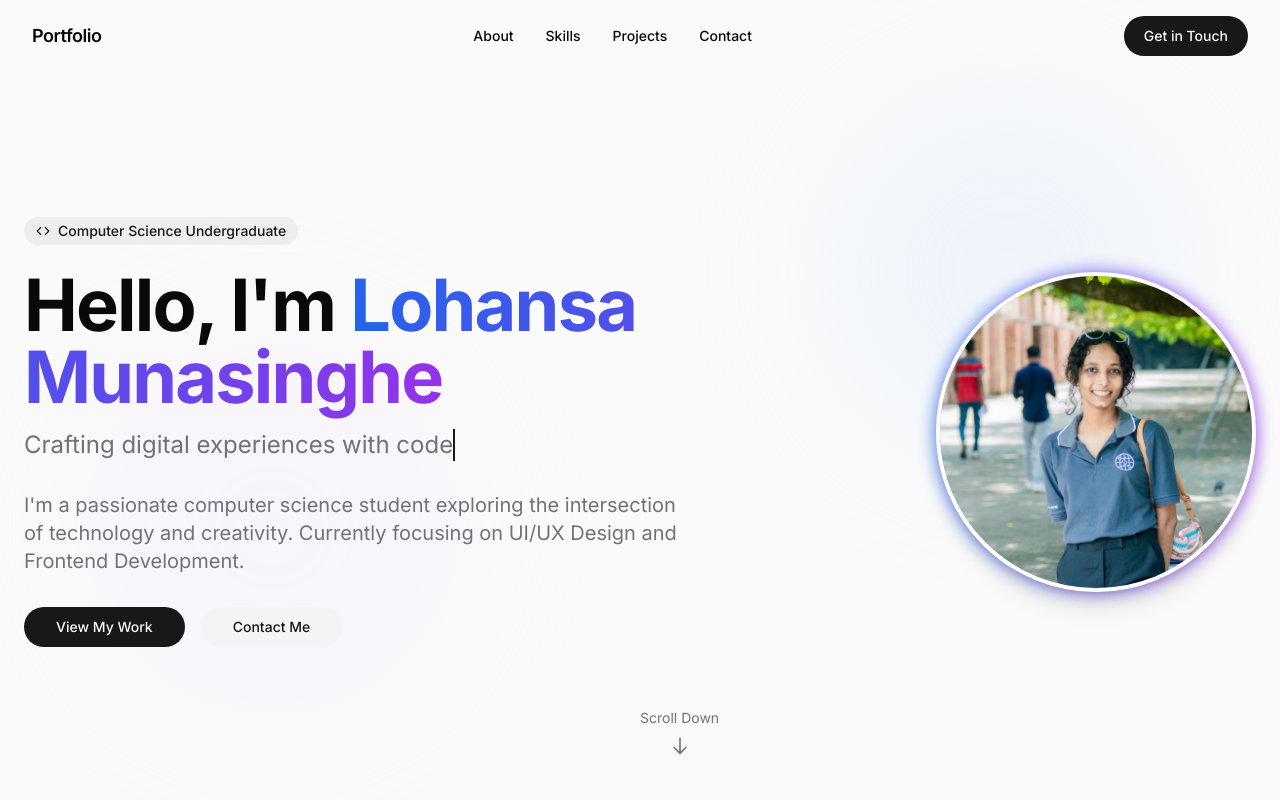
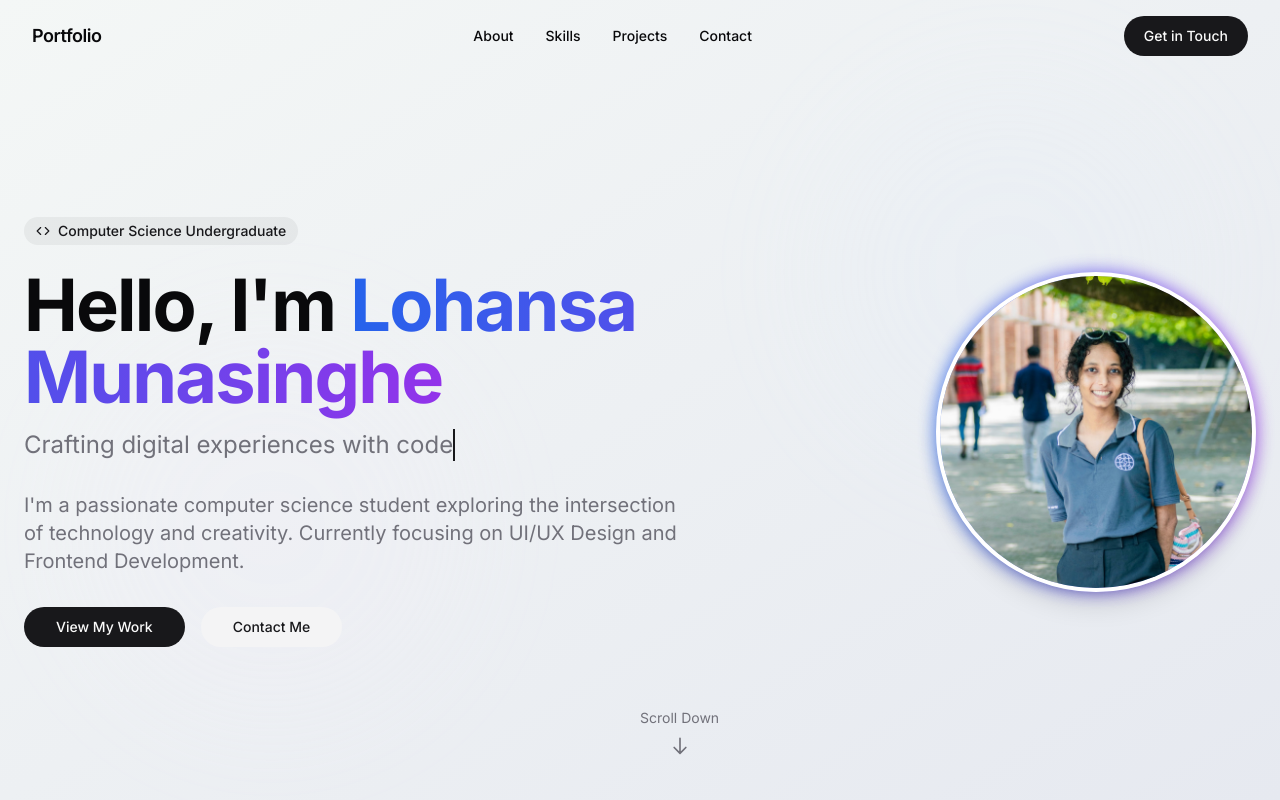
Before and after one commit to lohansa/Lohansa-portfolio-, a React (Vite) app: page / in a window 1280 px wide. Shown: the top 800 px of the page. Built offline with nearby package versions, Linux system fonts and the light colour scheme.

Commit message:
Refactor: Update background color
Update the background color of the contact section to a more professional and catchy color scheme.

```diff
--- a/src/components/HeroSection.tsx
+++ b/src/components/HeroSection.tsx
@@ -1,13 +1,12 @@
-
 import { Code } from 'lucide-react';
 import { Avatar, AvatarFallback, AvatarImage } from '@/components/ui/avatar';
 
 const HeroSection = () => {
   return (
-    <section className="relative min-h-screen flex items-center pt-16 overflow-hidden">
+    <section className="relative min-h-screen flex items-center pt-16 overflow-hidden bg-gradient-to-br from-[#f4f7f6] to-[#e6e9f0]">
       <div className="absolute inset-0 z-0">
-        <div className="absolute top-20 right-20 w-96 h-96 bg-blue-100 rounded-full filter blur-3xl opacity-30"></div>
-        <div className="absolute bottom-20 left-20 w-96 h-96 bg-purple-100 rounded-full filter blur-3xl opacity-30"></div>
+        <div className="absolute top-20 right-20 w-96 h-96 bg-blue-100/30 rounded-full filter blur-3xl opacity-30"></div>
+        <div className="absolute bottom-20 left-20 w-96 h-96 bg-purple-100/30 rounded-full filter blur-3xl opacity-30"></div>
       </div>
       <div className="container mx-auto px-6 relative z-10">
         <div className="flex flex-col md:flex-row items-center justify-between gap-12">
```
